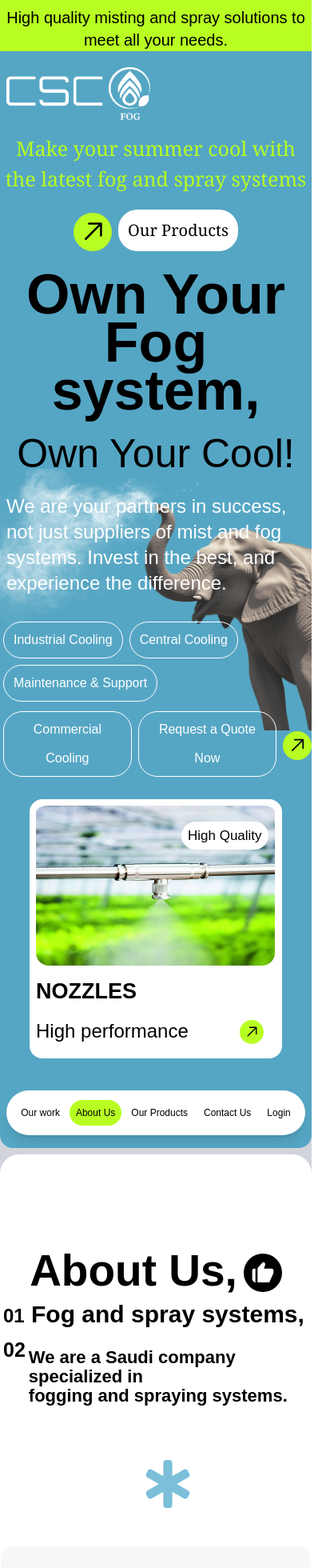
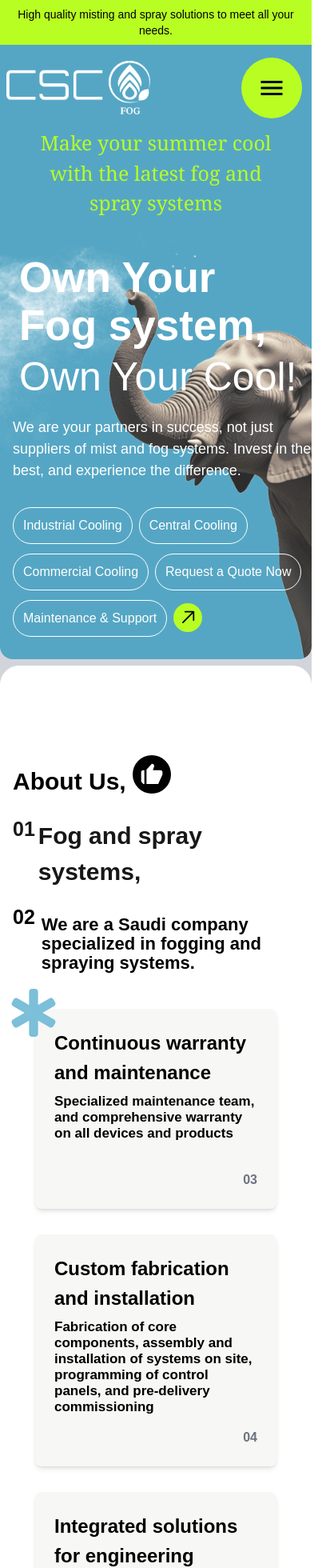
Before and after one commit to mdAbirDeveloper/abdullah-order-2, a Next.js app: page / in a window 390 px wide. Shown: the top 1960 px of the page at 80% size, 413 px wide, since content can reach past the window. Built offline with nearby package versions, Linux system fonts and the light colour scheme.

Commit message:
after make same as design

```diff
--- a/src/pages/components/about/index.js
+++ b/src/pages/components/about/index.js
@@ -8,48 +8,75 @@ const About = () => {
       <div className="pt-28 md:ml-16 md:flex">
         <div className="md:text-[55px] text-[30px]">
           <h1
-            className="flex md:text-[55px] text-[55px] md:justify-start justify-center mb-2 text-black"
+            className="flex md:text-[55px] text-[30px] md:justify-start justify-start ml-3 mb-2 text-black"
             style={{ fontWeight: "700", lineHeight: "66px" }}
           >
             About Us,{" "}
-            <BiSolidLike className="bg-black text-white rounded-full p-2 text-5xl mt-3 ml-2" />
+            <BiSolidLike className="bg-black text-white rounded-full p-2 text-5xl md:mt-3 mt-0 ml-2" />
           </h1>
           <h2
-            style={{ fontWeight: "700", }}
-            className="md:leading-[66px] leading-3 text-black"
+            style={{ fontWeight: "700" }}
+            className="md:leading-[66px] leading-3 text-black md:ml-0 ml-3 md:block hidden"
           >
-            <span className="text-2xl mt-[30px] md:ml-8">01</span> Fog and spray
-            systems,
+            <span className="text-2xl md:ml-8">
+              01
+            </span>{" "}
+            Fog and spray systems,
           </h2>
+          <div className="flex ml-3">
+            <p className="text-[25px] md:hidden block font-bold">01</p>
+            <p className="text-[30px] md:hidden block font-bold ml-1 mt-1">Fog and spray systems,</p>
+          </div>
         </div>
 
-        <div className="md:ml-56 flex md:mt-0 mt-2">
+        <div className="md:ml-56 ml-3 flex md:mt-0 mt-4">
           <h2 style={{ fontSize: "25px" }} className="font-bold text-black">
             02
           </h2>
           <h4
             style={{ fontWeight: "700", fontSize: "22px", lineHeight: "24px" }}
-            className="mt-4 ml-1 text-black"
+            className="mt-4 ml-1 text-black md:block hidden"
           >
             We are a Saudi company specialized in <br></br> fogging and spraying
             systems.
           </h4>
+          <h4
+            style={{ fontWeight: "700", fontSize: "22px", lineHeight: "24px" }}
+            className="mt-4 ml-2 text-black md:hidden block "
+          >
+            We are a Saudi company <br></br>specialized in fogging and <br></br>
+            spraying systems.
+          </h4>
         </div>
       </div>
 
-      <div className="md:flex justify-center items-center py-10 mt-5">
+      <div className="md:flex justify-center items-center md:py-10 pb-10 mt-5">
         <div className="md:flex gap-6 justify-around">
           <div className="md:w-[331px] mt-2">
-            <div className="w-full">
-            <FaStarOfLife className="md:ml-36 md:mt-20 ml-44 mb-12 text-6xl text-[#7BBFD9]" />
+            <div className="">
+              <FaStarOfLife className="md:ml-36 md:mt-20 ml-2 mt-0 mb-[-35px] text-6xl text-[#7BBFD9]" />
             </div>
           </div>
           {/* Continuous warranty and maintenance */}
-          <div className="bg-[#F7F7F5] p-6 rounded-lg shadow-md md:w-[331px] mt-2">
-            <h3 className="text-lg font-semibold mb-2 text-black" style={{fontWeight: "700", fontSize: "24px", lineHeight: "37px"}}>
+          <div className="bg-[#F7F7F5] md:mx-0 mx-10 p-6 rounded-lg shadow-md md:w-[331px] md:mt-2">
+            <h3
+              className="text-lg font-semibold mb-2 text-black"
+              style={{
+                fontWeight: "700",
+                fontSize: "24px",
+                lineHeight: "37px",
+              }}
+            >
               Continuous warranty and maintenance
             </h3>
-            <p className="text-gray-600" style={{fontWeight: "700", fontSize: "17px", lineHeight: "20px"}}>
+            <p
+              className="md:text-gray-600 text-black"
+              style={{
+                fontWeight: "700",
+                fontSize: "17px",
+                lineHeight: "20px",
+              }}
+            >
               Specialized maintenance team, and comprehensive warranty on all
               devices and products
             </p>
@@ -57,11 +84,25 @@ const About = () => {
           </div>
 
           {/* Custom fabrication and installation */}
-          <div className="bg-[#F7F7F5] p-6 rounded-lg shadow-md md:w-[331px] mt-2">
-            <h3 className="text-lg font-semibold mb-2 text-black" style={{fontWeight: "700", fontSize: "24px", lineHeight: "37px"}}>
+          <div className="bg-[#F7F7F5] md:mx-0 mx-10 p-6 rounded-lg shadow-md md:w-[331px] md:mt-2 mt-8">
+            <h3
+              className="text-lg font-semibold mb-2 text-black"
+              style={{
+                fontWeight: "700",
+                fontSize: "24px",
+                lineHeight: "37px",
+              }}
+            >
               Custom fabrication and installation
             </h3>
-            <p className="text-gray-600 mb-4" style={{fontWeight: "700", fontSize: "17px", lineHeight: "20px"}}>
+            <p
+              className="md:text-gray-600 text-black mb-4"
+              style={{
+                fontWeight: "700",
+                fontSize: "17px",
+                lineHeight: "20px",
+              }}
+            >
               Fabrication of core components, assembly and installation of
               systems on site, programming of control panels, and pre-delivery
               commissioning
@@ -70,11 +111,25 @@ const About = () => {
           </div>
 
           {/* Integrated solutions for engineering design */}
-          <div className="bg-[#F7F7F5] p-6 rounded-lg shadow-md md:w-[331px] mt-2">
-            <h3 className="text-lg font-semibold mb-2 text-black" style={{fontWeight: "700", fontSize: "24px", lineHeight: "37px"}}>
+          <div className="bg-[#F7F7F5] md:mx-0 mx-10 p-6 rounded-lg shadow-md md:w-[331px] md:mt-2 mt-8">
+            <h3
+              className="text-lg font-semibold mb-2 text-black"
+              style={{
+                fontWeight: "700",
+                fontSize: "24px",
+                lineHeight: "37px",
+              }}
+            >
               Integrated solutions for engineering design
             </h3>
-            <p className="text-gray-600 mb-4" style={{fontWeight: "700", fontSize: "17px", lineHeight: "20px"}}>
+            <p
+              className="md:text-gray-600 text-black mb-4"
+              style={{
+                fontWeight: "700",
+                fontSize: "17px",
+                lineHeight: "20px",
+              }}
+            >
               Comprehensive systems design, including field planning,
               engineering design (civil, mechanical, electronic), and component
               selection.
--- a/src/pages/components/hero/index.js
+++ b/src/pages/components/hero/index.js
@@ -1,8 +1,7 @@
 /* eslint-disable @next/next/no-img-element */
-import Image from "next/image";
 import React, { useState } from "react";
 import { GoArrowUpRight } from "react-icons/go";
-
+import { IoMdClose, IoMdMenu } from "react-icons/io";
 const HeroSection = () => {
   const [selected, setSelected] = useState("About Us"); // State to track the selected item
 
@@ -14,36 +13,69 @@ const HeroSection = () => {
     "Login",
   ];
 
+  const [isMenuOpen, setIsMenuOpen] = useState(false);
+
+  const toggleMenu = () => {
+    setIsMenuOpen(!isMenuOpen);
+  };
+
   return (
     <div>
       {/* bg-[url("/elefent.jpg")] bg-cover bg-center  */}
       <div className="md:w-[1440px] md:h-[42px] bg-[#B8FE22] mx-auto text-center text-black">
-        <p className="text-xl pt-2">
+        <p className="md:text-xl text-sm pt-2 pb-2">
           High quality misting and spray solutions to meet all your needs.
         </p>
       </div>
-      <div className='md:w-[1440px] md:h-[1206px] rounded-b-2xl bg-[#55A6C4] mx-auto bg-[url("/elefent.png")] bg-contain bg-no-repeat bg-center'>
-        <img
-          alt="logo"
-          className="pt-[20px] md:pl-[50px] md:h-[107px] md:w-[268px] h-[80] w-[180px] ml-2"
-          src="/logo.png"
-        />
-        <p className="text-[#B8FE22] text-[25px] font-serif md:mt-[120px] md:ml-[59px] md:text-left text-center mt-3">
+
+      <div>
+        {isMenuOpen && (
+          <div className="bg-white p-4 rounded-2xl shadow-md absolute top-28 right-0">
+            <ul className="flex flex-col space-y-2">
+              <li onClick={toggleMenu} className="hover:bg-gray-100 p-2 font-bold text-xl rounded-md bg-[#55A6C4] text-white text-center">Our work</li>
+              <li onClick={toggleMenu} className="hover:bg-gray-100 p-2 font-bold text-xl rounded-md bg-[#55A6C4] text-white text-center">About Us</li>
+              <li onClick={toggleMenu} className="hover:bg-gray-100 p-2 font-bold text-xl rounded-md bg-[#55A6C4] text-white text-center">Our Products</li>
+              <li onClick={toggleMenu} className="hover:bg-gray-100 p-2 font-bold text-xl rounded-md bg-[#55A6C4] text-white text-center">Contact Us</li>
+              <li onClick={toggleMenu} className="hover:bg-gray-100 p-2 font-bold text-xl rounded-md bg-[#55A6C4] text-white text-center">Login</li>
+            </ul>
+          </div>
+        )}
+      </div>
+
+      <div className='md:w-[1440px] md:h-[1206px] rounded-b-2xl bg-[#55A6C4] mx-auto md:bg-[url("/elefent.png")] bg-[url("/elefent-mobile.png")] bg-contain bg-no-repeat md:bg-center bg-bottom'>
+        <div className="flex justify-between">
+          <img
+            alt="logo"
+            className="pt-[20px] md:pl-[50px] md:h-[107px] md:w-[268px] h-[80] w-[180px] ml-2"
+            src="/logo.png"
+          />
+          <button
+            className="md:hidden block text-4xl bg-[#B8FE22] rounded-full text-black p-5 mt-4 mr-3"
+            onClick={toggleMenu}
+          >
+            {isMenuOpen ? (
+              <IoMdClose /> // Display close icon when menu is open
+            ) : (
+              <IoMdMenu /> // Display menu icon when menu is closed
+            )}
+          </button>
+        </div>
+        <p className="text-[#B8FE22] text-[25px] font-serif md:mt-[120px] md:ml-[59px] md:text-left text-center mt-3 md:px-0 px-7">
           Make your summer cool with the latest fog and spray systems
         </p>
 
         <div className="flex md:ml-[870px] md:justify-start justify-center md:mt-[76px] my-[20px]">
-          <GoArrowUpRight className="text-5xl bg-[#B8FE22] rounded-full p-1 mt-1 mr-2 text-black" />
+          <GoArrowUpRight className="text-5xl bg-[#B8FE22] rounded-full p-1 mt-1 mr-2 text-black md:block hidden" />
           <div>
-            <button className="bg-white text-black font-serif text-xl p-3 font-normal rounded-3xl">
+            <button className="bg-white text-black font-serif text-xl p-3 font-normal rounded-3xl md:block hidden">
               Our Products
             </button>
           </div>
         </div>
 
-        <div className="md:ml-[50px] mt-[-40px] text-center md:text-left">
+        <div className="md:ml-[50px] ml-6 mt-[-40px] md:text-left">
           <h1
-            className="md:text-[91.5px] text-[70px] md:leading-[100px] leading-[60px] mt-16 md:mt-10 text-black mb-3"
+            className="md:text-[91.5px] text-[53px] md:leading-[100px] leading-[60px] mt-16 md:mt-10 md:text-black text-white mb-3"
             style={{
               fontWeight: "700",
             }}
@@ -52,7 +84,7 @@ const HeroSection = () => {
           </h1>
           <h2
             style={{ fontWeight: "400" }}
-            className="md:text-[84px] text-[50px] font-bold text-black"
+            className="md:text-[84px] text-[50px] font-bold md:text-black text-white md:mt-0 mt-[-15px]"
           >
             Own Your Cool!
           </h2>
@@ -73,7 +105,7 @@ const HeroSection = () => {
               mist and fog systems. Invest <br></br> in the best, and experience
               the difference.
             </p>
-            <p className="block md:hidden text-2xl text-white ml-2 text-left">
+            <p className="block md:hidden text-[18px] text-white ml-4 text-left">
               We are your partners in success, not just suppliers of mist and
               fog systems. Invest in the best, and experience the difference.
             </p>
@@ -89,7 +121,8 @@ const HeroSection = () => {
         </div>
 
         <div className="md:ml-[50px] mt-8 ml-1">
-          <div className="md:text-left">
+          {/* for desktop device only, it's hide in mobile mode */}
+          <div className="md:text-left md:block hidden">
             <div className="">
               <button
                 className="py-1 px-3 mr-2"
@@ -166,9 +199,87 @@ const HeroSection = () => {
               </button>
             </div>
           </div>
+
+          {/* for mobile device only, it's hide in desktop mode */}
+          <div className="md:text-left md:hidden block ml-3 pb-7">
+            <div className="">
+              <button
+                className="py-1 px-3 mr-2"
+                style={{
+                  fontWeight: "500",
+                  fontSize: "19",
+                  color: "white",
+                  lineHeight: "36px",
+                  border: "1.5px solid white",
+                  borderRadius: "24px",
+                }}
+              >
+                Industrial Cooling
+              </button>
+
+              <button
+                className="py-1 px-3 mr-2"
+                style={{
+                  fontWeight: "500",
+                  fontSize: "19",
+                  color: "white",
+                  lineHeight: "36px",
+                  border: "1.5px solid white",
+                  borderRadius: "24px",
+                }}
+              >
+                Central Cooling
+              </button>
+            </div>
+            <div className="flex">
+              <button
+                className="py-1 px-3 mr-2 mt-3"
+                style={{
+                  fontWeight: "500",
+                  fontSize: "19",
+                  color: "white",
+                  lineHeight: "36px",
+                  border: "1.5px solid white",
+                  borderRadius: "24px",
+                }}
+              >
+                Commercial Cooling
+              </button>
+
+              <button
+                className="py-1 px-3 mr-2 mt-3"
+                style={{
+                  fontWeight: "500",
+                  fontSize: "19",
+                  color: "white",
+                  lineHeight: "36px",
+                  border: "1.5px solid white",
+                  borderRadius: "24px",
+                }}
+              >
+                Request a Quote Now
+              </button>
+            </div>
+            <div className="flex mt-1">
+              <button
+                className="py-1 px-3 mr-2 md:mt-0 mt-2"
+                style={{
+                  fontWeight: "500",
+                  fontSize: "19",
+                  color: "white",
+                  lineHeight: "36px",
+                  border: "1.5px solid white",
+                  borderRadius: "24px",
+                }}
+              >
+                Maintenance & Support
+              </button>
+              <GoArrowUpRight className="text-4xl mt-3 bg-[#B8FE22] rounded-full p-1 text-black" />
+            </div>
+          </div>
         </div>
 
-        <div className="h-[324px] w-[316px] bg-white rounded-2xl md:ml-[972px] md:mt-[-320px] mt-7 mx-auto">
+        <div className="h-[324px] w-[316px] bg-white rounded-2xl md:ml-[972px] md:mt-[-320px] mt-7 mx-auto md:block hidden">
           <div>
             <button
               className="absolute bg-white p-2 rounded-3xl mt-7 ml-[190px] text-black"
@@ -211,7 +322,7 @@ const HeroSection = () => {
           </div>
         </div>
 
-        <div className="pb-4">
+        <div className="pb-4 md:block hidden">
           <nav className="flex items-center justify-center bg-white py-3 rounded-full md:w-[620px] md:mx-auto mx-2 mt-10 shadow-lg">
             <ul className="flex md:gap-8 gap-1 text-black font-medium md:text-lg text-xs">
               {navItems.map((item) => (
```
Also changed, not shown: src/pages/components/application/index.js (+7 -7 lines), src/pages/components/client/index.js (+37 -28 lines), src/pages/components/contact/index.js (+8 -3 lines), src/pages/components/footer/index.js (+12 -5 lines), src/pages/components/products/index.js (+13 -7 lines), public/elefent-mobile.png (added).
